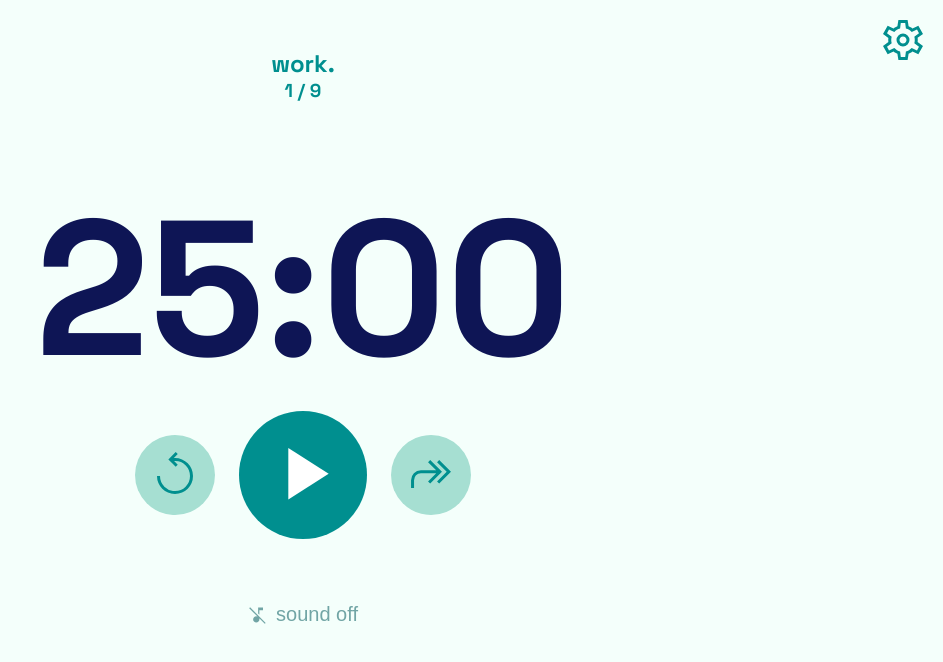
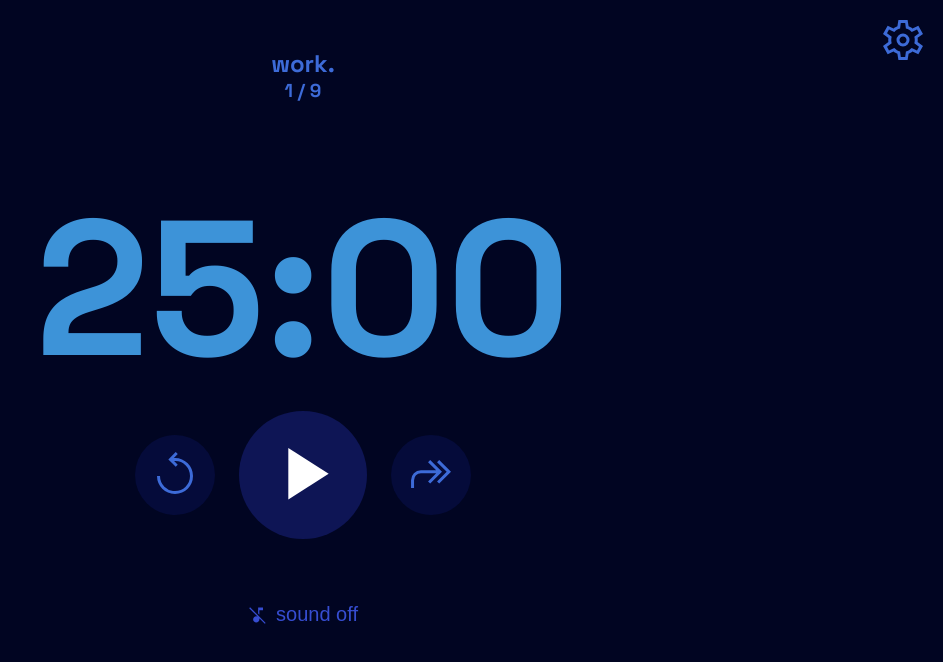
Before and after one commit to mistyb01/pomos, a React (Vite) app: page / in a window 1280 px wide. Shown: the top 662 px of the page, without its empty margins (337-1280 px from the left). Built offline with nearby package versions, Linux system fonts and the light colour scheme; no server answers.

Commit message:
dark theme created

```diff
--- a/src/App.jsx
+++ b/src/App.jsx
@@ -47,7 +47,7 @@ function App() {
   const cycle = createCycle();
 
   return (
-    <div className="light">
+    <div className="dark">
       <div
         className="settings-icon-container"
         onClick={() => setShowSettings(!showSettings)}
--- a/src/styles/abstracts/_colors.scss
+++ b/src/styles/abstracts/_colors.scss
@@ -1,9 +1,19 @@
 $clr-off-white: #F4FFFB;
-$clr-black: #0E1555;
+
+$clr-cobalt-100: rgb(61, 147, 216);
+$clr-cobalt-200: rgb(61, 107, 216);
+$clr-cobalt-300: rgb(54, 77, 209);
+
+
+$clr-navy: #11377d;
+$clr-navy-100: #0E1555;
+$clr-navy-200: #050b3a;
+$clr-navy-300: #010522;
 
 $clr-blue-100: #DEF3EE;
 $clr-blue-200: #AED1CF;
 $clr-blue-300: #A6DFD2;
 $clr-blue-400: #71A5A5;
 $clr-blue-500: #008F8F;
+
 $clr-pink: #E3B9D2;
--- a/src/styles/base/_reset.scss
+++ b/src/styles/base/_reset.scss
@@ -23,10 +23,10 @@
         background-color: $clr-blue-100;
     }
     .background-contrast {
-        background-color: $clr-black;
+        background-color: $clr-navy-100;
     }
     .text-main {
-        color: $clr-black;
+        color: $clr-navy-100;
     }
     .text-accent {
         color: $clr-blue-500;
@@ -46,5 +46,47 @@
     .border-accent {
         border-color: $clr-blue-500;
     }
+}
 
+
+.dark {
+    .background {
+        background-color: $clr-navy-300;
+    }
+    .background-accent {
+        background-color: $clr-navy-100;
+    }
+    .background-accent-2 {
+        background-color: $clr-navy-200;
+    }
+    .background-light {
+        background-color: $clr-navy;
+    }
+    .background-light-2 {
+        background-color: $clr-navy-200;
+    }
+    .background-contrast {
+        background-color: $clr-navy-300;
+    }
+    .text-main {
+        color: $clr-cobalt-100;
+    }
+    .text-accent {
+        color: $clr-cobalt-200;
+    }
+    .text-light {
+        color: $clr-cobalt-300;
+    }
+    .text-contrast {
+        color: $clr-off-white;
+    }
+    .fill-light {
+        fill: $clr-cobalt-300;
+    }
+    .fill-accent {
+        fill: $clr-cobalt-200;
+    }
+    .border-accent {
+        border-color: $clr-navy;
+    }
 }
--- a/src/styles/index.css
+++ b/src/styles/index.css
@@ -42,6 +42,46 @@
 }
 .light .border-accent {
   border-color: #008F8F;
+}
+
+.dark .background {
+  background-color: #010522;
+}
+.dark .background-accent {
+  background-color: #0E1555;
+}
+.dark .background-accent-2 {
+  background-color: #050b3a;
+}
+.dark .background-light {
+  background-color: #11377d;
+}
+.dark .background-light-2 {
+  background-color: #050b3a;
+}
+.dark .background-contrast {
+  background-color: #010522;
+}
+.dark .text-main {
+  color: rgb(61, 147, 216);
+}
+.dark .text-accent {
+  color: rgb(61, 107, 216);
+}
+.dark .text-light {
+  color: rgb(54, 77, 209);
+}
+.dark .text-contrast {
+  color: #F4FFFB;
+}
+.dark .fill-light {
+  fill: rgb(54, 77, 209);
+}
+.dark .fill-accent {
+  fill: rgb(61, 107, 216);
+}
+.dark .border-accent {
+  border-color: #11377d;
 }
 
 @font-face {
```
Also changed, not shown: 1 other file (tests, documents, lock files or other folders).
